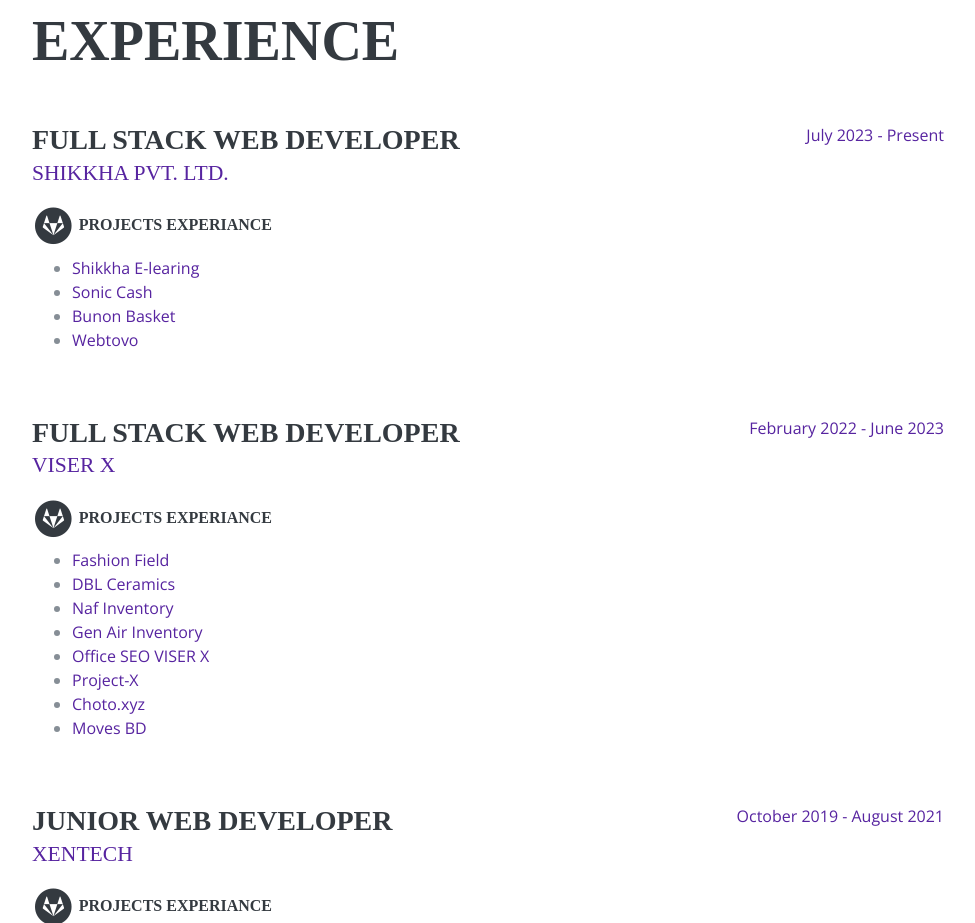
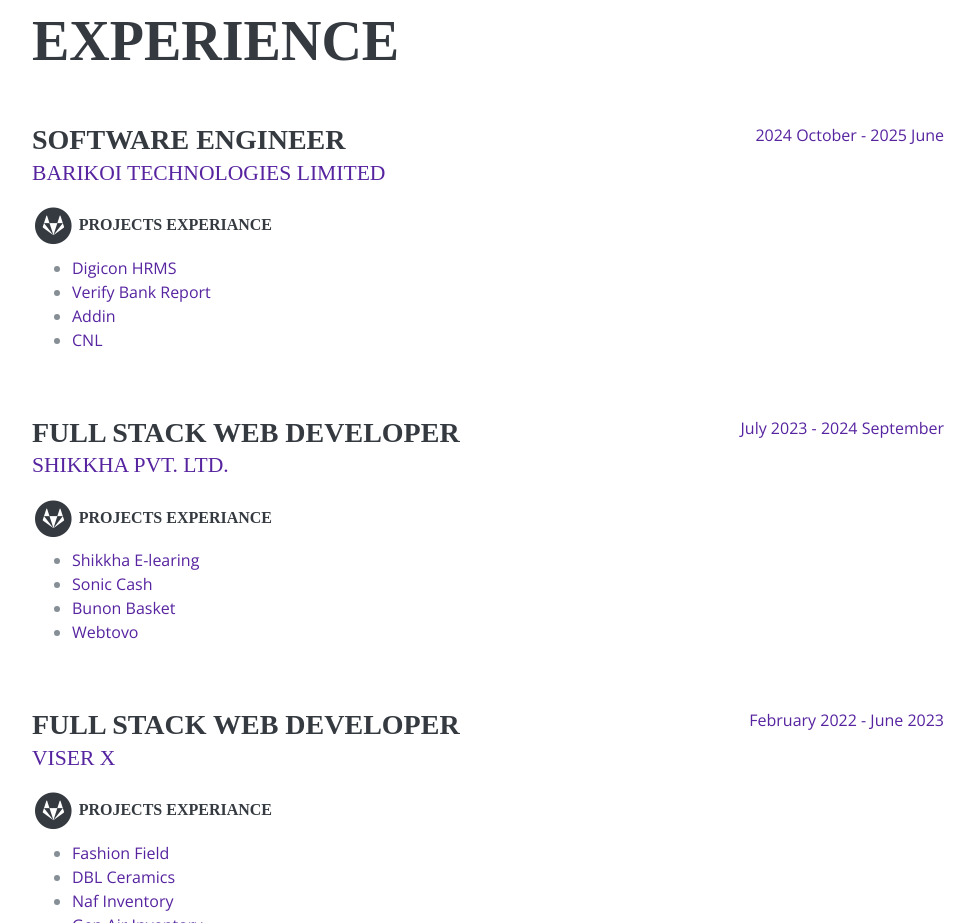
Before and after one commit to mhbabu/mhbabu.github.io, a plain HTML site: page index.html in a window 1280 px wide. Shown: the part 840-1763 px from the top of the page, without its empty margins (288-1263 px from the left). Drawn offline with nearby package versions, Linux system fonts and the light colour scheme; a web font is replaced by a local one.

Commit message:
CV and Experience added

```diff
--- a/index.html
+++ b/index.html
@@ -149,6 +149,30 @@
                 <h2 class="mb-5">Experience</h2>
                 <div class="resume-item d-flex flex-column flex-md-row mb-5">
                     <div class="resume-content mr-auto">
+                        <h3 class="mb-0">Software Engineer</h3>
+                        <div class="subheading mb-3">
+                            <a target="_blank" href="https://shikkha.xyz/">Barikoi Technologies Limited</a>
+                        </div>
+                        <h6>
+                            <span class="fa-stack fa-lg">
+                                <i class="fa fa-circle fa-stack-2x"></i>
+                                <i class="fa fa-gitlab fa-stack-1x fa-inverse"></i>
+                            </span>
+                            Projects Experiance
+                        </h6>
+                        <ul>
+                            <li><a target="_blank" href="http://103.73.38.25:8566/login">Digicon HRMS</a></li>
+                            <li><a target="_blank" href="https://verify.bmapsbd.com/login">Verify Bank Report</a></li>
+                            <li><a target="_blank" href="#">Addin</a></li>
+                            <li><a target="_blank" href="#">CNL</a></li>
+                        </ul>
+                    </div>
+                    <div class="resume-date text-md-right">
+                        <span class="text-primary">2024 October - 2025 June </span>
+                    </div>
+                </div>
+                <div class="resume-item d-flex flex-column flex-md-row mb-5">
+                    <div class="resume-content mr-auto">
                         <h3 class="mb-0">Full Stack Web Developer</h3>
                         <div class="subheading mb-3">
                             <a target="_blank" href="https://shikkha.xyz/">Shikkha Pvt. Ltd.</a>
@@ -168,7 +192,7 @@
                         </ul>
                     </div>
                     <div class="resume-date text-md-right">
-                        <span class="text-primary">July 2023 - Present </span>
+                        <span class="text-primary">July 2023 - 2024 September </span>
                     </div>
                 </div>
                 <div class="resume-item d-flex flex-column flex-md-row mb-5">
```
Also changed, not shown: 1 other file.
